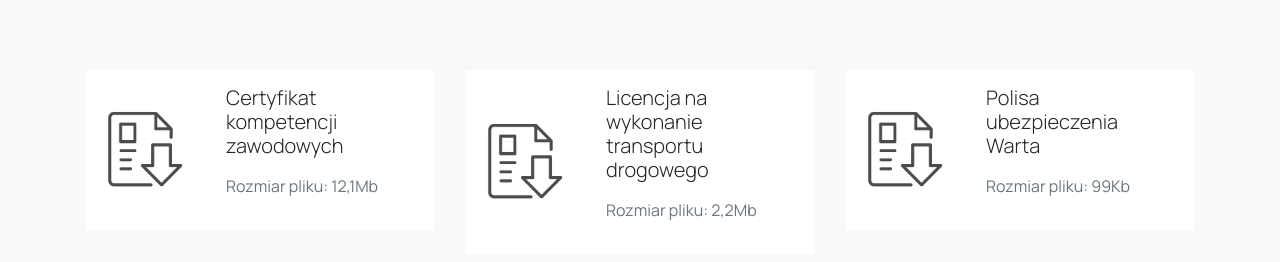
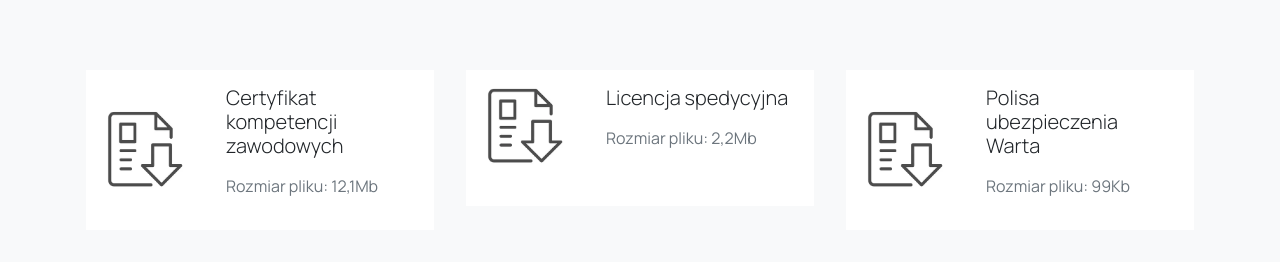
Before and after one commit to angie-girl/logistic, an Angular app: page /dla-klientow in a window 1280 px wide. Shown: the part 538-800 px from the top of the page. Built offline with nearby package versions, Linux system fonts and the light colour scheme.

Commit message:
Fix style

```diff
--- a/src/app/_layout/header/header.component.html
+++ b/src/app/_layout/header/header.component.html
@@ -1,7 +1,7 @@
   <nav class="navbar navbar-expand-lg position-absolute navbar-light bg-transparent w-100">
     <div class="container-fluid">
         <a [routerLink]="['/']" class="navbar-brand"><img class="logo-img" src="../../../assets/images/logo-biale.svg" alt="logo"></a>
-      <button class="navbar-toggler" type="button" data-bs-toggle="collapse" data-bs-target="#navbarNavDropdown" aria-controls="navbarNavDropdown" aria-expanded="false" aria-label="Toggle navigation">
+      <button class="navbar-toggler border-0" type="button" data-bs-toggle="collapse" data-bs-target="#navbarNavDropdown" aria-controls="navbarNavDropdown" aria-expanded="false" aria-label="Toggle navigation">
         <span class="navbar-toggler-icon"></span>
       </button>
       <div class="collapse navbar-collapse flex-row-reverse" id="navbarNavDropdown">
--- a/src/app/_pages/for-clients/for-clients.component.html
+++ b/src/app/_pages/for-clients/for-clients.component.html
@@ -5,7 +5,7 @@
         <h1 class="my-4">Dokumenty do pobrania</h1>
         <div class="row row-cols-1 row-cols-md-2 row-cols-xl-3 pt-5">
             <div class="p-3">
-                <div (click)="downloadPdf('../../../assets/files/Certyfikat_kompetencji_zawodowych.pdf','Certyfikat kompetencji zawodowych')" class="card rounded-0 border-0 mb-3">
+                <div (click)="downloadPdf('../../../assets/files/Certyfikat_kompetencji_zawodowych.pdf','Certyfikat_kompetencji_zawodowych')" class="card rounded-0 border-0 mb-3">
                     <div class="row g-0">
                       <div class="wrap-img align-self-center col-3 col-sm-4">
                         <img src="../../../assets/images/downoload.png" class="img-fluid rounded-0 p-2 p-sm-3" alt="downoload">
@@ -20,14 +20,14 @@
                   </div>
             </div>
             <div class="p-3">
-                <div (click)="downloadPdf('../../../assets/files/Licencja_spedycyjna.pdf','Licencja spedycjna')" class="card rounded-0 border-0 mb-3">
+                <div (click)="downloadPdf('../../../assets/files/Licencja_spedycyjna.pdf','Licencja_spedycyjna')" class="card rounded-0 border-0 mb-3">
                     <div class="row g-0">
                       <div class="wrap-img align-self-center col-3 col-sm-4">
                         <img src="../../../assets/images/downoload.png" class="img-fluid rounded-0 p-2 p-sm-3" alt="downoload">
                       </div>
                       <div class="col-9 col-sm-8">
                         <div class="card-body px-4">
-                          <h5 class="card-title fw-light mb-3">Licencja na wykonanie transportu drogowego</h5>
+                          <h5 class="card-title fw-light mb-3">Licencja spedycyjna</h5>
                           <p class="text-muted">Rozmiar pliku: 2,2Mb</p>
                         </div>
                       </div>
@@ -35,7 +35,7 @@
                   </div>
             </div>
             <div class="p-3">
-                <div (click)="downloadPdf('../../../assets/files/Polisa_ubezpieczenia_Warta.pdf','Polisa ubezpieczenia Warta')" class="card rounded-0 border-0 mb-3">
+                <div (click)="downloadPdf('../../../assets/files/Polisa_ubezpieczenia_Warta.pdf','Polisa_ubezpieczenia_Warta')" class="card rounded-0 border-0 mb-3">
                     <div class="row g-0">
                       <div class="wrap-img align-self-center col-3 col-sm-4">
                         <img src="../../../assets/images/downoload.png" class="img-fluid rounded-0 p-2 p-sm-3" alt="downoload">
--- a/src/app/_pages/for-clients/for-clients.component.scss
+++ b/src/app/_pages/for-clients/for-clients.component.scss
@@ -1,3 +1,4 @@
 .card {
+    min-height: 136px;
     cursor: pointer;
 }
```
Also changed, not shown: src/app/_layout/header/header.component.scss (+3 -0 lines).
